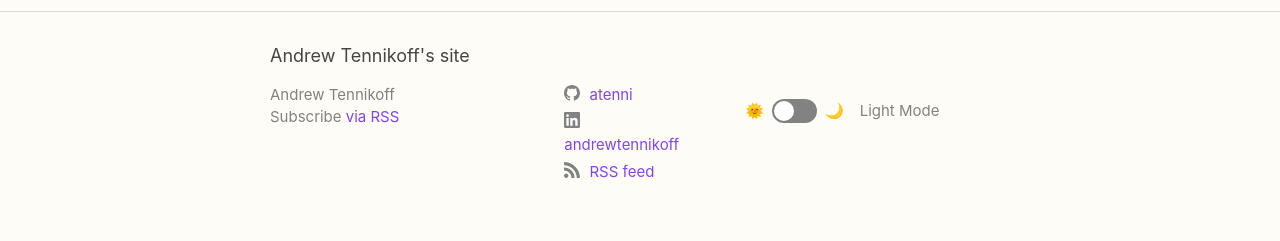
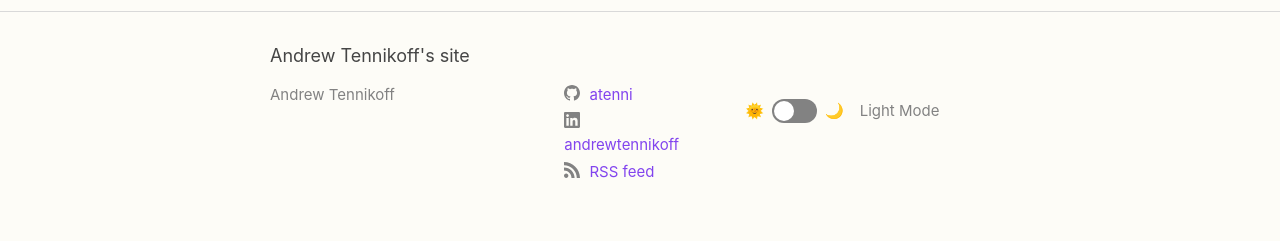
Before and after one commit to atenni/atenni.github.io, a Jekyll site: the page built from index.md, in a window 1280 px wide. Shown: the part 1456-1697 px from the top of the page. Built offline with Jekyll 4.4.1, drawn with Linux system fonts in a browser that asks for light colours.

Commit message:
style: remove superfluous RSS link from footer
Closes #9

```diff
--- a/_includes/footer.html
+++ b/_includes/footer.html
@@ -11,11 +11,6 @@
             {%- else -%}
               {{ site.title | escape }}
             {%- endif -%}
-          </li>
-          <li>
-            <p class="rss-subscribe">
-              Subscribe <a href="{{ '/feed.xml' | relative_url }}">via RSS</a>
-            </p>
           </li>
         </ul>
       </div>
```
